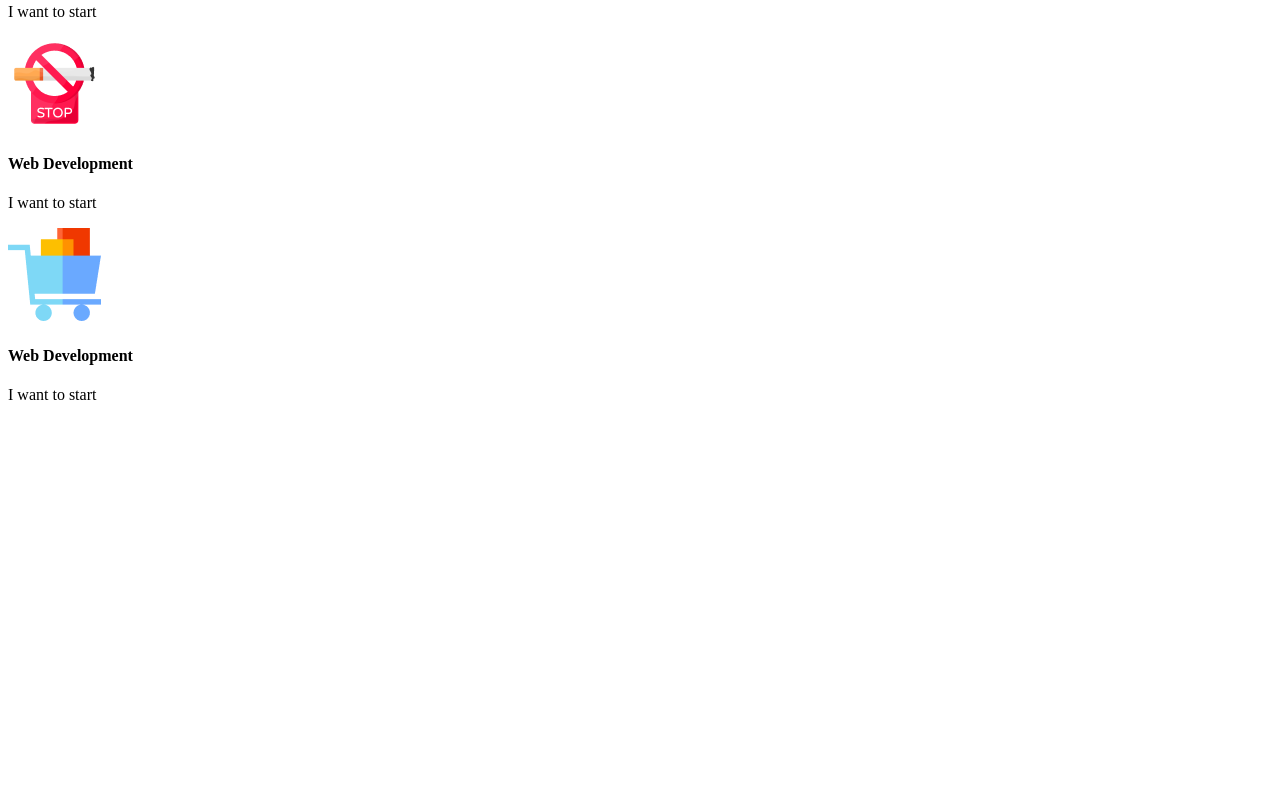
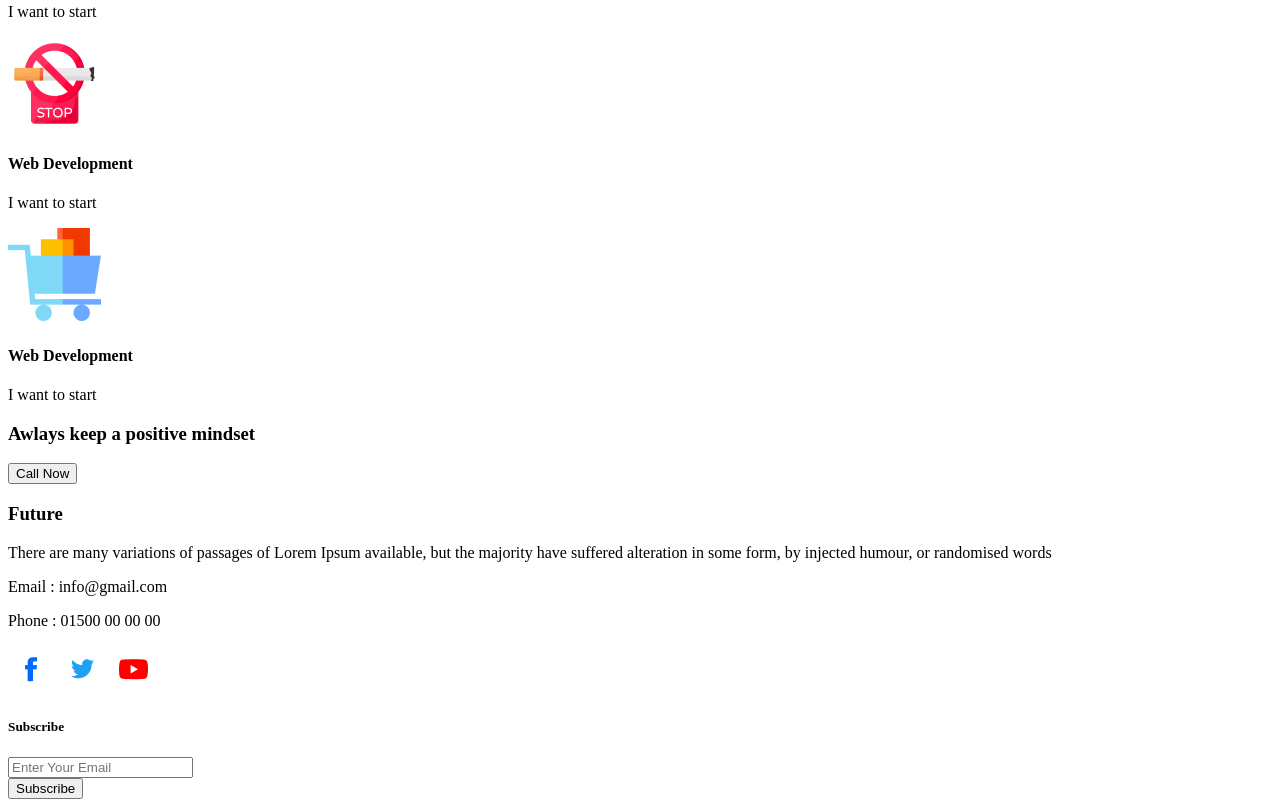
Before and after one commit to Alauddinsarker/practice, a plain HTML site: page index.html in a window 1280 px wide. Shown: the part 2272-3079 px from the top of the page. Before the commit the page ends 2692 px from the top, so only its background shows below. Drawn offline with Linux system fonts and the light colour scheme.

Commit message:
Footer markup done

```diff
--- a/index.html
+++ b/index.html
@@ -72,7 +72,33 @@
           </div>
         </div>
       </section>
+      <section>
+        <h3>Awlays keep a positive mindset</h3>
+        <button>Call Now</button>
+      </section>
     </main>
-    <footer></footer>
+    <footer>
+      <div>
+        <h3>Future</h3>
+        <p>
+          There are many variations of passages of Lorem Ipsum available, but
+          the majority have suffered alteration in some form, by injected
+          humour, or randomised words
+        </p>
+        <p>Email : info@gmail.com</p>
+        <p>Phone : 01500 00 00 00</p>
+        <div>
+          <img src="/images/icons/fb.png" alt="" />
+          <img src="/images/icons/twitter.png" alt="" />
+          <img src="/images/icons/youtube.png" alt="" />
+        </div>
+      </div>
+      <div>
+        <h5>Subscribe</h5>
+        <input type="email" name="" id="" placeholder="Enter Your Email" />
+        <br />
+        <input type="button" value="Subscribe" />
+      </div>
+    </footer>
   </body>
 </html>
```
